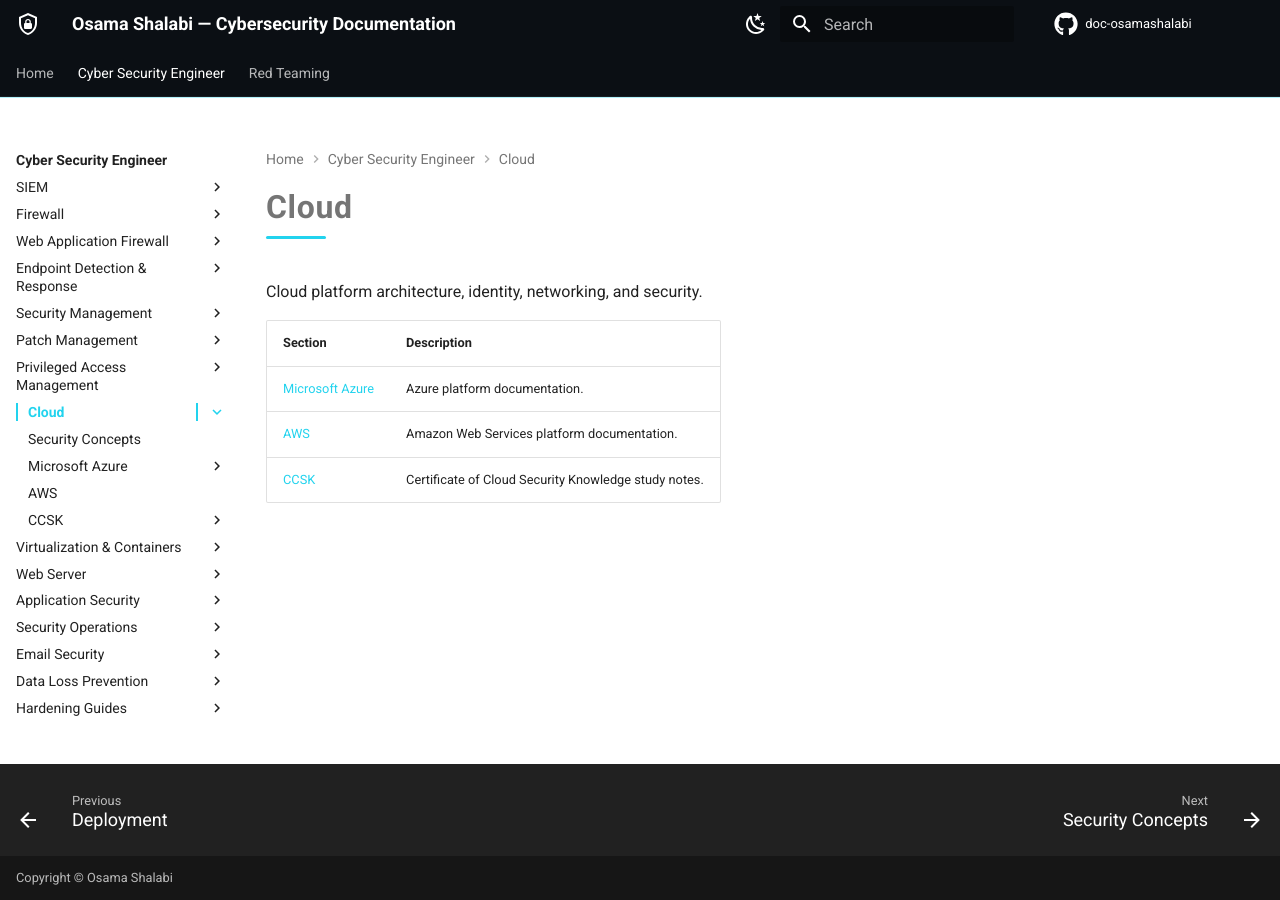
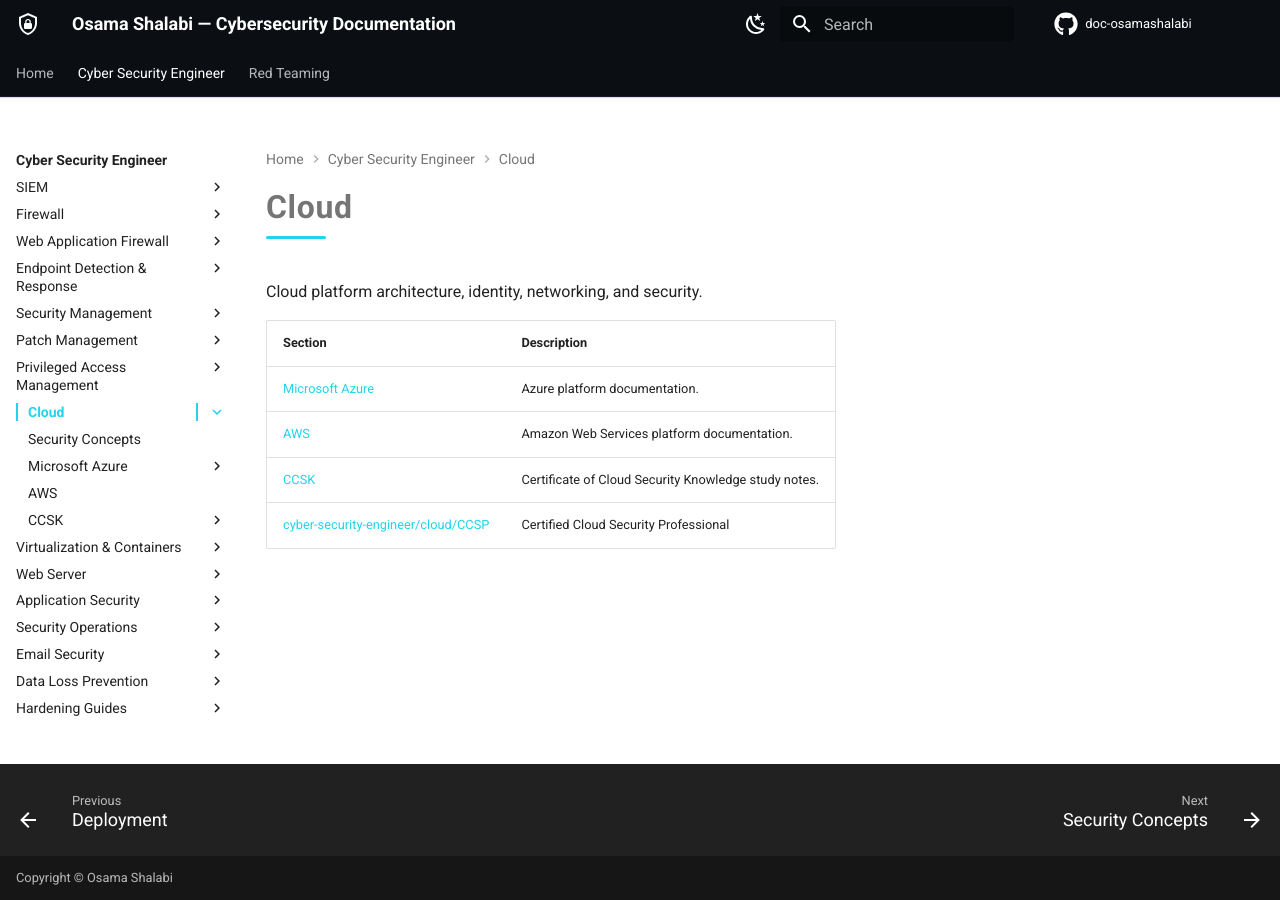
Before and after one commit to osamashalabi432-png/doc-osamashalabi, an MkDocs documentation site: the page built from docs/cyber-security-engineer/cloud/index.md, in a window 1280 px wide. Built offline with MkDocs 1.6.1 and Material for MkDocs 9.7.7, drawn with Linux system fonts in a browser that asks for light colours; comment, search, counter and statistics services are not loaded.

Commit message:
vault backup: 2026-09-25 09:59:49

```diff
--- a/docs/cyber-security-engineer/cloud/index.md
+++ b/docs/cyber-security-engineer/cloud/index.md
@@ -2,8 +2,9 @@
 
 Cloud platform architecture, identity, networking, and security.
 
-| Section | Description |
-|---|---|
-| [Microsoft Azure](azure/index.md) | Azure platform documentation. |
-| [AWS](aws/index.md) | Amazon Web Services platform documentation. |
-| [CCSK](CCSK/CCSK%20Study%20Guide%2020250821.md) | Certificate of Cloud Security Knowledge study notes. |
+| Section                                                                  | Description                                          |
+| ------------------------------------------------------------------------ | ---------------------------------------------------- |
+| [Microsoft Azure](azure/index.md)                                        | Azure platform documentation.                        |
+| [AWS](aws/index.md)                                                      | Amazon Web Services platform documentation.          |
+| [CCSK](CCSK/CCSK%20Study%20Guide%2020250821.md)                          | Certificate of Cloud Security Knowledge study notes. |
+| [cyber-security-engineer/cloud/CCSP](cyber-security-engineer/cloud/CCSP) | Certified Cloud Security Professional                |
```
Also changed, not shown: docs/cyber-security-engineer/cloud/CCSP.md (added).
